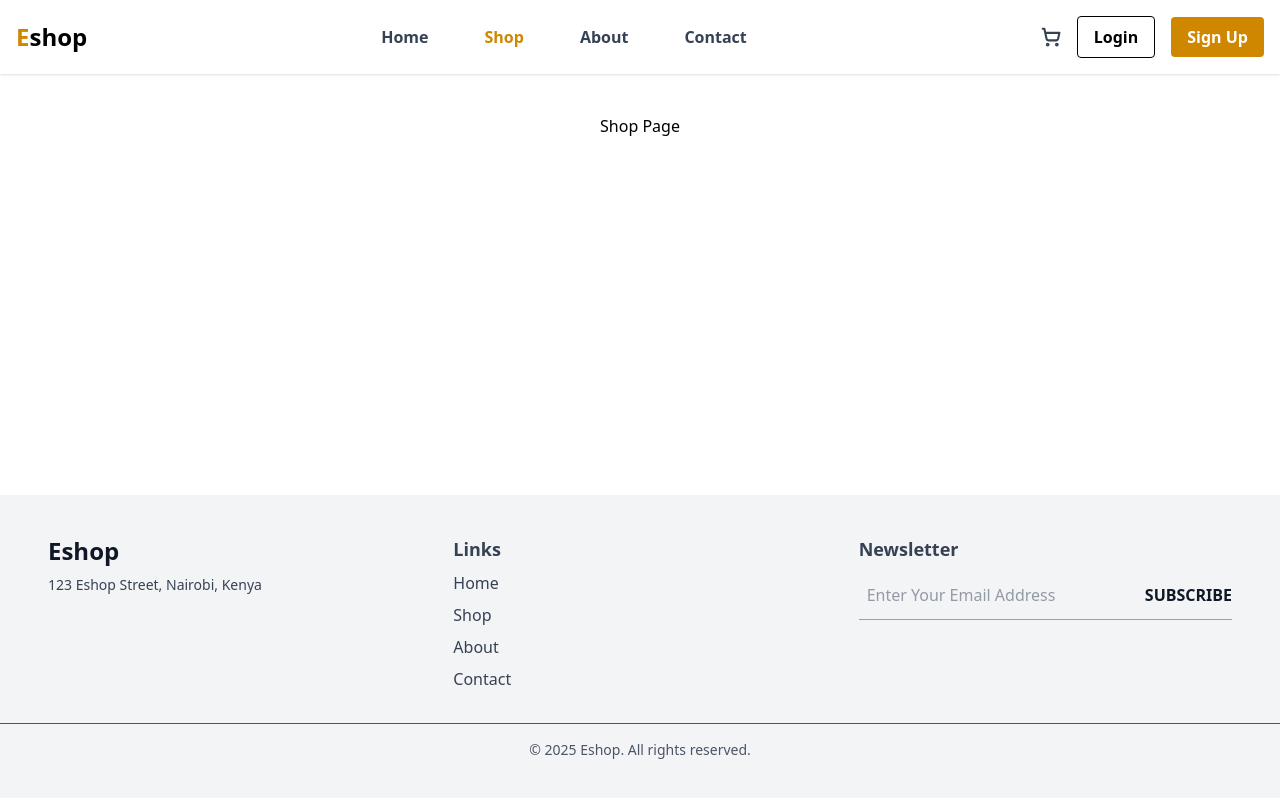
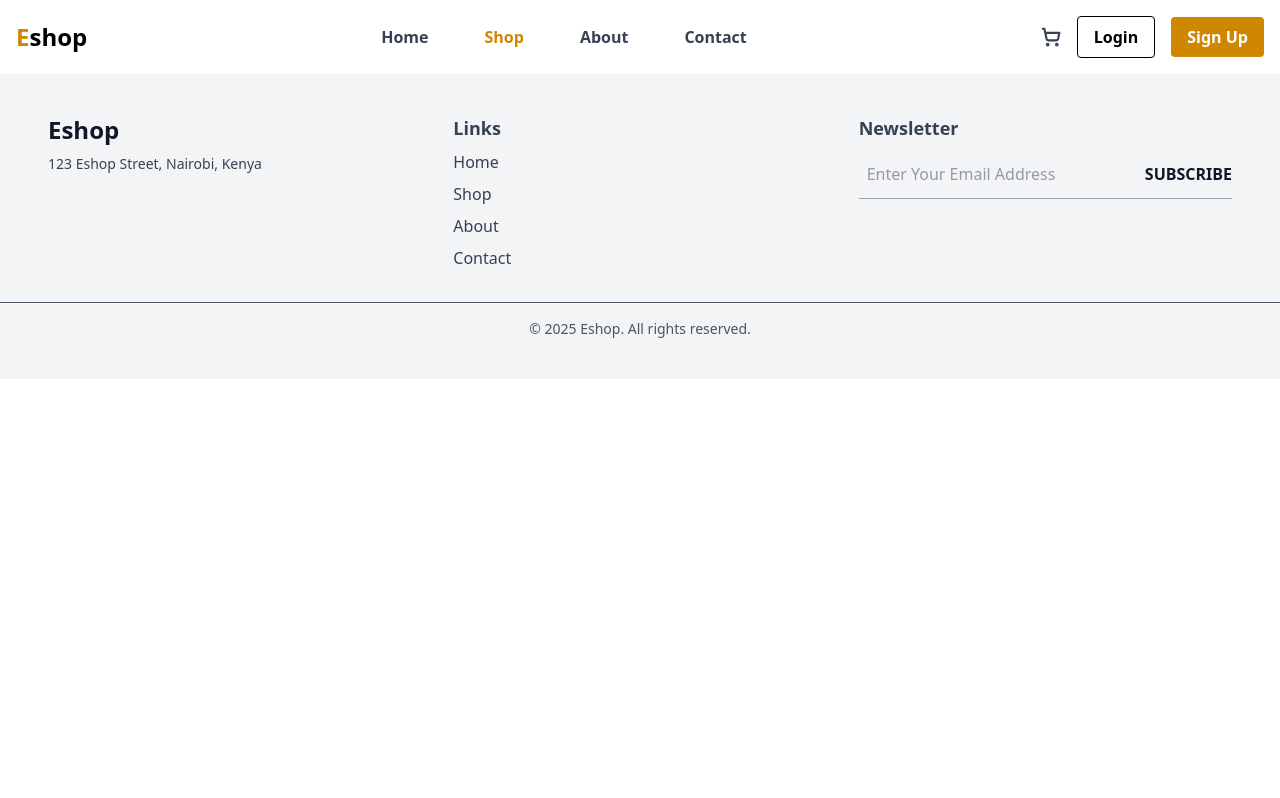
Before and after one commit to Marsden-tech/Eshop, a React (Vite) app: page /shop in a window 1280 px wide. Built offline with nearby package versions, Linux system fonts and the light colour scheme.

Commit message:
Add lucide-react dependency and update Footer component for dynamic copyright year and push the footer down in the flex container

```diff
--- a/package.json
+++ b/package.json
@@ -14,6 +14,7 @@
   },
   "dependencies": {
     "@tailwindcss/vite": "^4.0.9",
+    "lucide-react": "^0.477.0",
     "prop-types": "^15.8.1",
     "react": "^19.0.0",
     "react-dom": "^19.0.0",
--- a/src/App.jsx
+++ b/src/App.jsx
@@ -1,6 +1,7 @@
 import { BrowserRouter as Router, Routes, Route } from "react-router-dom";
 import Navbar from "./components/NavBar";
 import Footer from "./components/Footer";
+import Home from "./pages/Home";
 
 
 
@@ -10,17 +11,8 @@ export default function App() {
       <Navbar />
       <Routes>
         <Route path="/" element={<Home />} />
-        <Route path="/shop" element={<Shop />} />
-        <Route path="/about" element={<About />} />
-        <Route path="/contact" element={<Contact />} />
       </Routes>
       <Footer />
     </Router>
   );
 }
-
-// Dummy page components
-const Home = () => <h2 className="text-center mt-10">Welcome to Eshop</h2>;
-const Shop = () => <h2 className="text-center mt-10">Shop Page</h2>;
-const About = () => <h2 className="text-center mt-10">About Us</h2>;
-const Contact = () => <h2 className="text-center mt-10">Contact Us</h2>;
--- a/src/components/Footer.jsx
+++ b/src/components/Footer.jsx
@@ -2,7 +2,7 @@ import { Link } from "react-router-dom";
 
 export default function Footer() {
   return (
-    <footer className="bg-gray-100 py-10 text-gray-700 w-full fixed bottom-0 left-0">
+    <footer className="bg-gray-100 py-10 text-gray-700 w-full mt-auto">
       <div className="container mx-auto px-12 grid grid-cols-1 md:grid-cols-3 gap-8 text-left">
         {/* Company Info */}
         <div>
@@ -35,9 +35,9 @@ export default function Footer() {
         </div>
       </div>
 
-      {/* Copyright */}
+      {/* Copyright with Dynamic Year */}
       <div className="text-center text-gray-600 text-sm mt-8 border-t pt-4">
-        <p>© 2025 Eshop. All rights reserved.</p>
+        <p>© {new Date().getFullYear()} Eshop. All rights reserved.</p>
       </div>
     </footer>
   );
```
Also changed, not shown: 1 other file (tests, documents, lock files or other folders).
